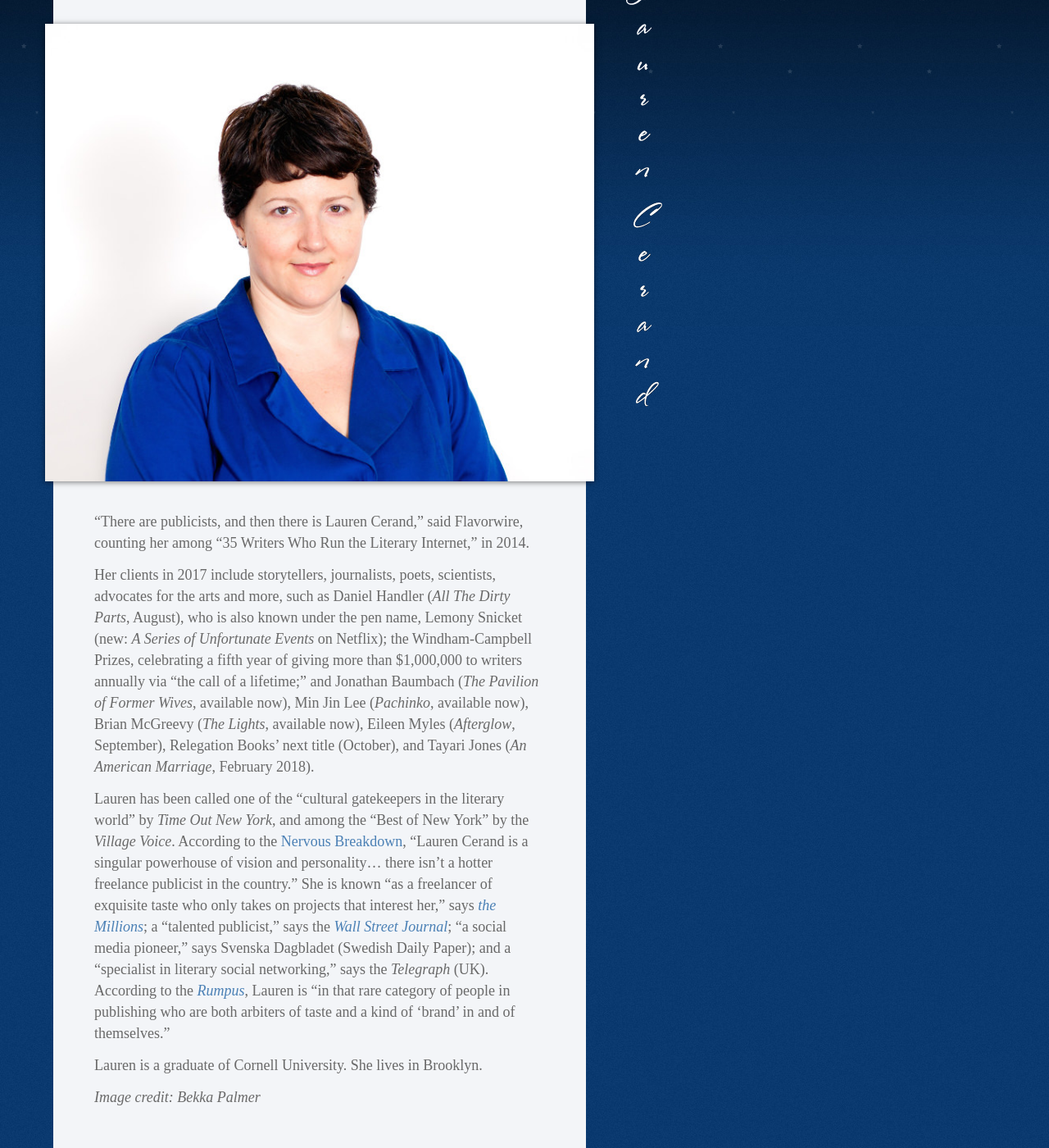
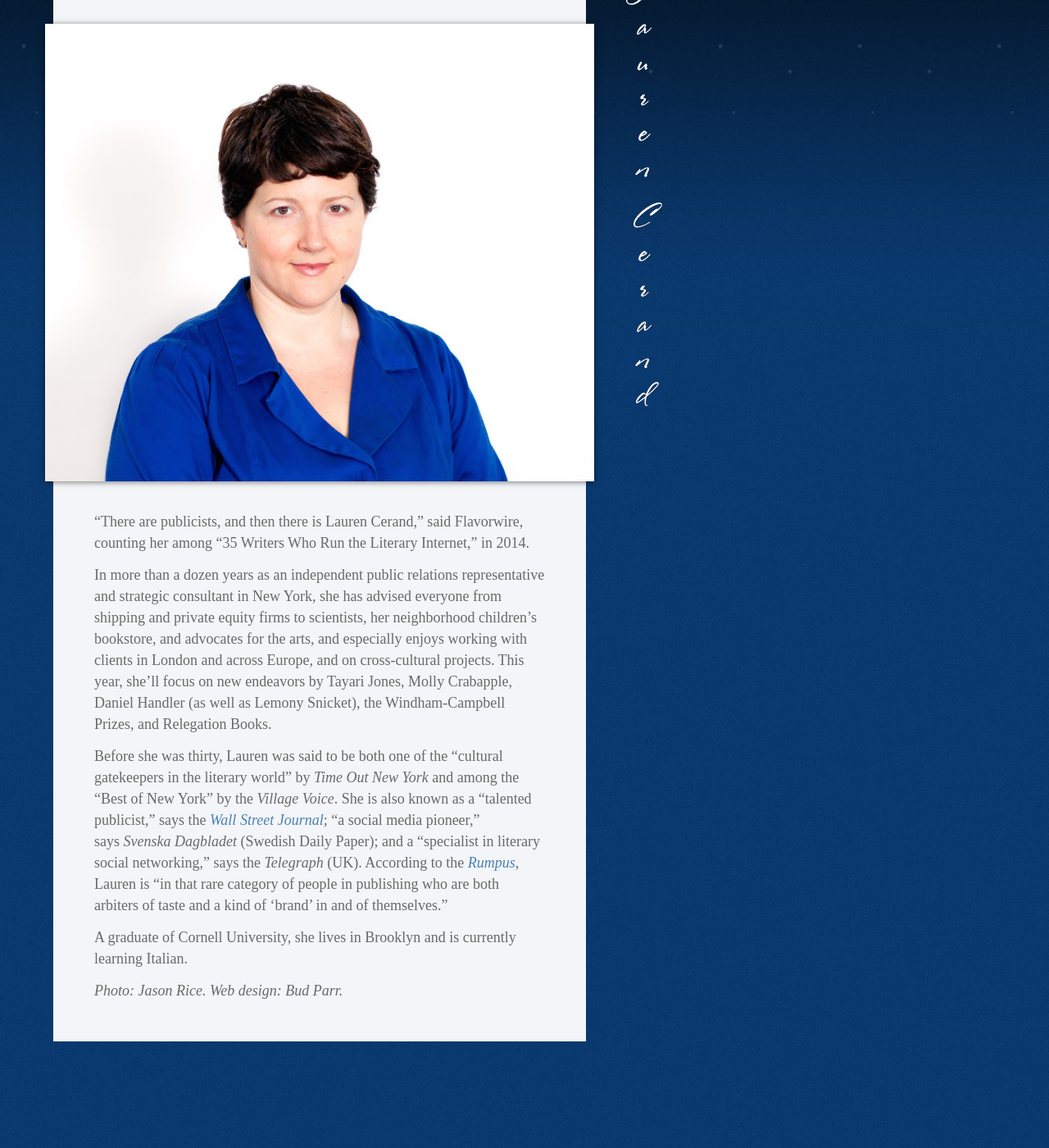
Before and after one commit to sonnetmedia/laurencerand.com, a Jekyll site: the page built from _pages/home.md, in a window 1280 px wide and 1400 px high, scrolled down 127 px. Shown: the whole window at 82% size. Built offline with Jekyll 4.4.1, drawn with Linux system fonts in a browser that asks for light colours; after the commit the page ends 1397 px from its top, so only the background shows below that.

Commit message:
Updated '_pages/home.md' via CloudCannon

```diff
--- a/_pages/home.md
+++ b/_pages/home.md
@@ -6,10 +6,10 @@ image: /static/images/headshot-lauren-cerand-700x583.jpg
 
 “There are publicists, and then there is Lauren Cerand,” said Flavorwire, counting her among “35 Writers Who Run the Literary Internet,” in 2014.
 
-Her clients in 2017 include storytellers, journalists, poets, scientists, advocates for the arts and more, such as Daniel Handler (*All The Dirty Parts*, August), who is also known under the pen name, Lemony Snicket (new:&nbsp;*A Series of Unfortunate Events*&nbsp;on Netflix); the Windham-Campbell Prizes, celebrating a fifth year of giving more than $1,000,000 to writers annually via “the call of a lifetime;” and Jonathan Baumbach (*The Pavilion of Former Wives*, available now), Min Jin Lee (*Pachinko*, available now), Brian McGreevy (*The Lights*, available now), Eileen Myles (*Afterglow*, September), Relegation Books' next title (October), and Tayari Jones (*An American Marriage*, February 2018).
+In more than a dozen years as an independent public relations representative and strategic consultant in New York, she has advised everyone from shipping and private equity firms to scientists, her neighborhood children's bookstore, and advocates for the arts, and especially enjoys working with clients in London and across Europe, and on cross-cultural projects. This year, she'll focus on new endeavors by Tayari Jones, Molly Crabapple, Daniel Handler (as well as Lemony Snicket), the Windham-Campbell Prizes, and Relegation Books.
 
-Lauren has been called one of the “cultural gatekeepers in the literary world” by *Time Out New York*, and among the “Best of New York” by the *Village Voice*. According to the [Nervous Breakdown](http://www.thenervousbreakdown.com/gfrangello/2011/05/new-directions-in-publishing-public-relations-representative-lauren-cerand/), “Lauren Cerand is a singular powerhouse of vision and personality… there isn’t a hotter freelance publicist in the country.” She is known “as a freelancer of exquisite taste who only takes on projects that interest her,” says *[the Millions](http://www.themillions.com/2012/04/adventures-in-self-publishing-dallas-hudgens-wake-up-were-here.html)*; a “talented publicist,” says the *[Wall Street Journal](http://www.wsj.com/articles/how-preparation-for-the-next-life-became-a-big-hit-for-tyrant-1421351378?tesla=y)*; “a social media pioneer,” says Svenska Dagbladet (Swedish Daily Paper); and a “specialist in literary social networking,” says the *Telegraph* (UK). According to the *[Rumpus](http://therumpus.net/2012/05/lit-link-round-up-16/)*, Lauren is “in that rare category of people in publishing who are both arbiters of taste and a kind of ‘brand’ in and of themselves.”
+Before she was thirty, Lauren was said to be both one of the “cultural gatekeepers in the literary world” by&nbsp;*Time Out New York*&nbsp;and among the “Best of New York” by the&nbsp;*Village Voice*. She is also known as a “talented publicist,” says the&nbsp;[*Wall Street Journal*](http://www.wsj.com/articles/how-preparation-for-the-next-life-became-a-big-hit-for-tyrant-1421351378?tesla=y); “a social media pioneer,” says&nbsp;*Svenska Dagbladet*&nbsp;(Swedish Daily Paper); and a “specialist in literary social networking,” says the&nbsp;*Telegraph*&nbsp;(UK). According to the&nbsp;[*Rumpus*](http://therumpus.net/2012/05/lit-link-round-up-16/), Lauren is “in that rare category of people in publishing who are both arbiters of taste and a kind of ‘brand’ in and of themselves.”
 
-Lauren is a graduate of Cornell University. She lives in Brooklyn.
+A graduate of Cornell University, she lives in Brooklyn and is currently learning Italian.
 
-*Image credit: Bekka Palmer*
+*Photo: Jason Rice. Web design: Bud Parr.*
```
